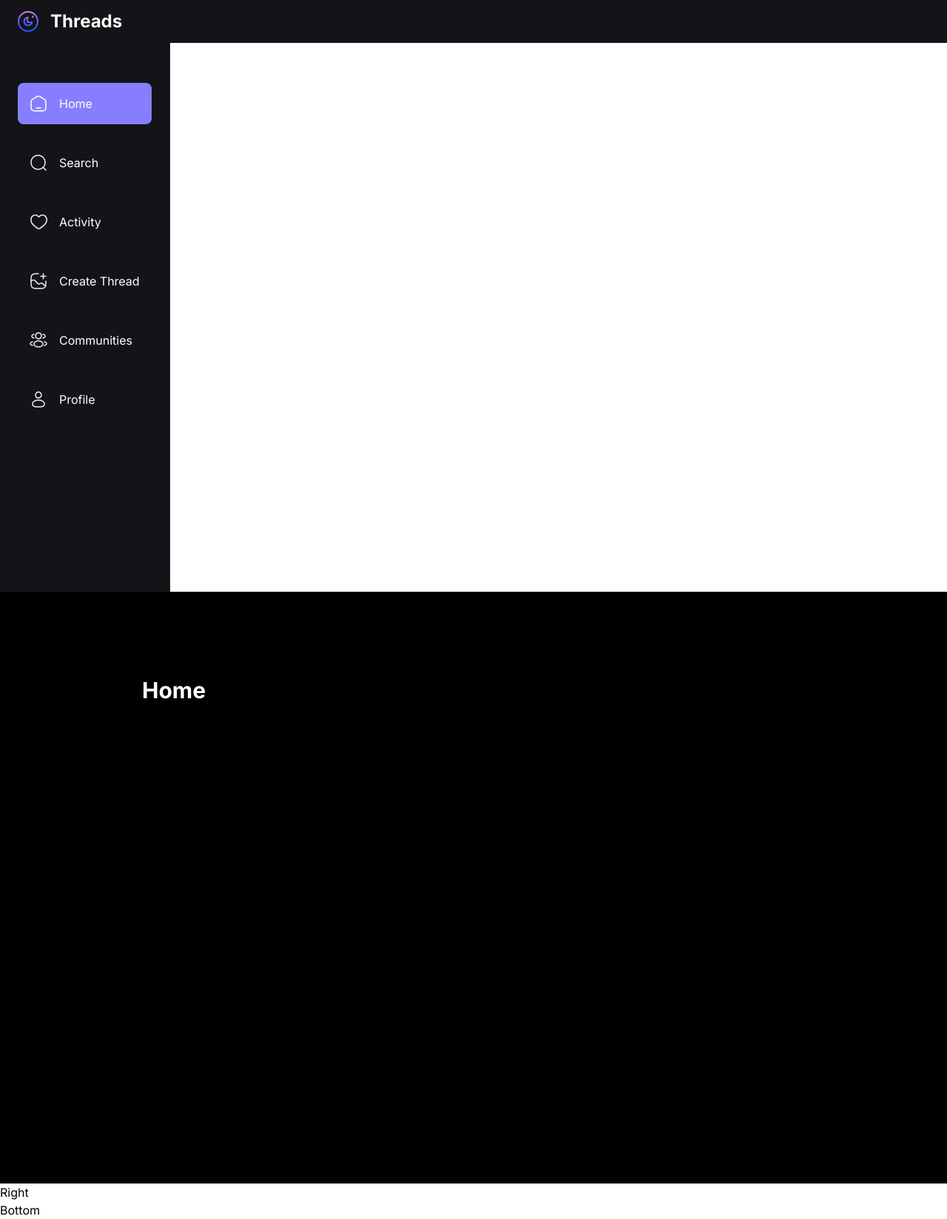
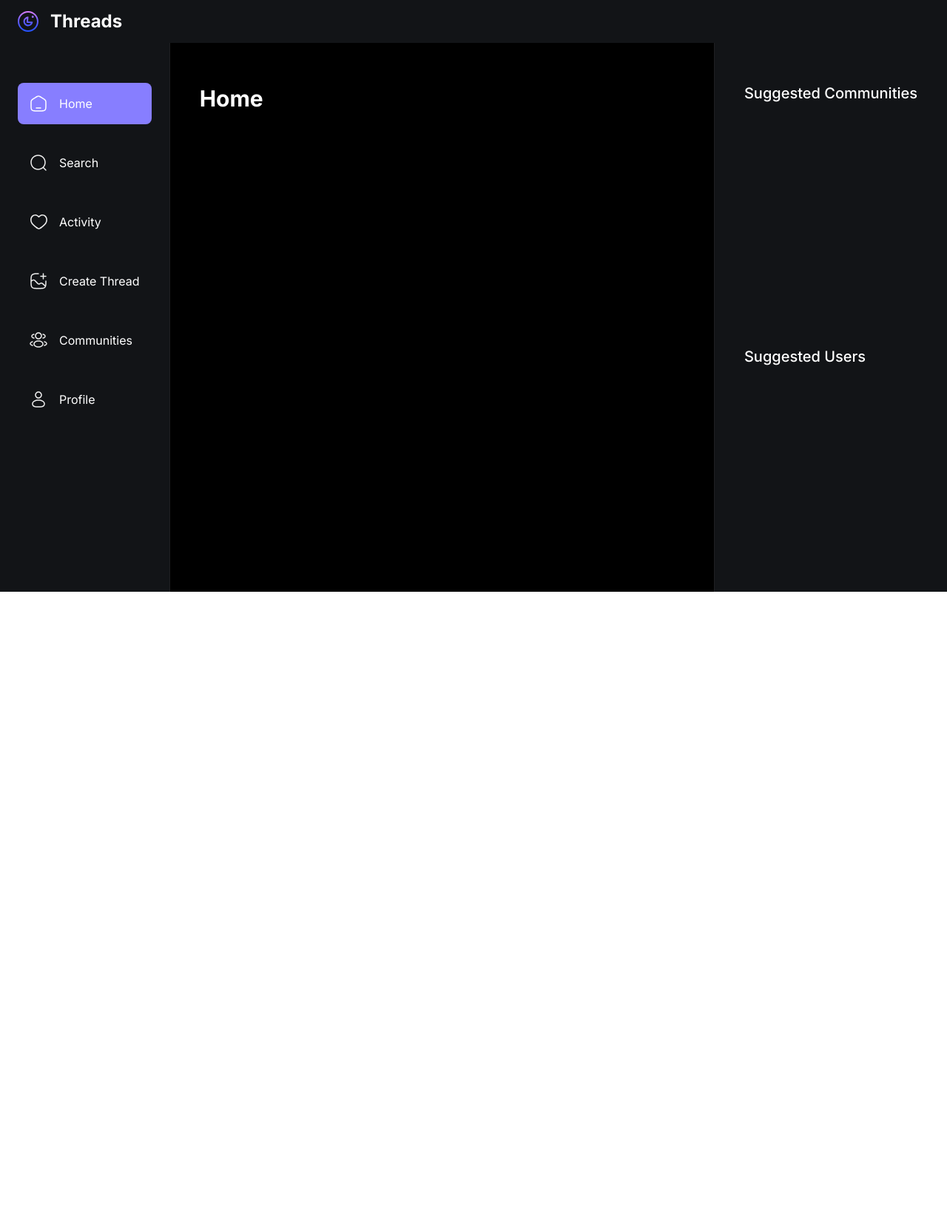
Before and after one commit to alexjetweels/threads-clone-nextjs, a Next.js app: page / in a window 1280 px wide. Shown: the whole page at 74% size. After the commit the page ends 800 px from the top, so only its background shows below. Built offline with nearby package versions, Linux system fonts and the light colour scheme; no server answers.

Commit message:
home page layout

```diff
--- a/app/(root)/layout.tsx
+++ b/app/(root)/layout.tsx
@@ -26,7 +26,7 @@
       <html lang='en'>
         <body className={`${inter.className}`}>
           <TopBar />
-          <main>
+          <main className='flex flex-row'>
             <LeftSideBar />
             <section className='main-container'>
               <div className='w-full max-w-4xl'>{children}</div>
--- a/components/shared/BottomBar.tsx
+++ b/components/shared/BottomBar.tsx
@@ -1,5 +1,42 @@
+'use client';
+
+import { sidebarLinks } from '@/constants';
+import Link from 'next/link';
+import { usePathname } from 'next/navigation';
+import { useRouter } from 'next/router';
+import Image from 'next/image';
+
 function BottomBar() {
-  return <h1>Bottom</h1>;
+  const pathName = usePathname();
+  return (
+    <section className='bottombar'>
+      <div className='bottombar_container'>
+        {sidebarLinks.map((link) => {
+          const isActive =
+            (pathName.includes(link.route) && link.route.length > 1) ||
+            pathName === link.route;
+
+          return (
+            <Link
+              key={link.label}
+              href={link.route}
+              className={`bottombar_link ${isActive && 'bg-primary-500'}`}
+            >
+              <Image
+                src={link.imgURL}
+                alt={link.label}
+                width={24}
+                height={24}
+              />
+              <p className='text-subtle-medium text-light-1 max-sm:hidden'>
+                {link.label.split(' ')[0]}
+              </p>
+            </Link>
+          );
+        })}
+      </div>
+    </section>
+  );
 }
 
 export default BottomBar;
--- a/components/shared/LeftSideBar.tsx
+++ b/components/shared/LeftSideBar.tsx
@@ -4,11 +4,9 @@
 import { SignedIn, SignOutButton, useAuth } from '@clerk/nextjs';
 import Image from 'next/image';
 import Link from 'next/link';
-import { usePathname, useRouter } from 'next/navigation';
-import path from 'path';
+import { usePathname } from 'next/navigation';
 
 function LeftSideBar() {
-  const router = useRouter();
   const pathName = usePathname();
   const { sessionId } = useAuth();
 
--- a/components/shared/RightSideBar.tsx
+++ b/components/shared/RightSideBar.tsx
@@ -1,5 +1,17 @@
 function RightSideBar() {
-  return <h1>Right</h1>;
+  return (
+    <section className='custom-scrollbar rightsidebar'>
+      <div className='flex flex-1 flex-col justify-start'>
+        <h3 className='text-heading4-medium text-light-1'>
+          Suggested Communities
+        </h3>
+      </div>
+
+      <div className='flex flex-1 flex-col justify-start'>
+        <h3 className='text-heading4-medium text-light-1'>Suggested Users</h3>
+      </div>
+    </section>
+  );
 }
 
 export default RightSideBar;
--- a/components/shared/TopBar.tsx
+++ b/components/shared/TopBar.tsx
@@ -1,4 +1,5 @@
 import { OrganizationSwitcher, SignedIn, SignOutButton } from '@clerk/nextjs';
+import { dark } from '@clerk/themes';
 import Image from 'next/image';
 import Link from 'next/link';
 
@@ -27,6 +28,7 @@
         </div>
         <OrganizationSwitcher
           appearance={{
+            baseTheme: dark,
             elements: {
               organizationSwitcherTrigger: 'py-2 px-4',
             },
```
Also changed, not shown: public/assets/bg.jpg (added).
